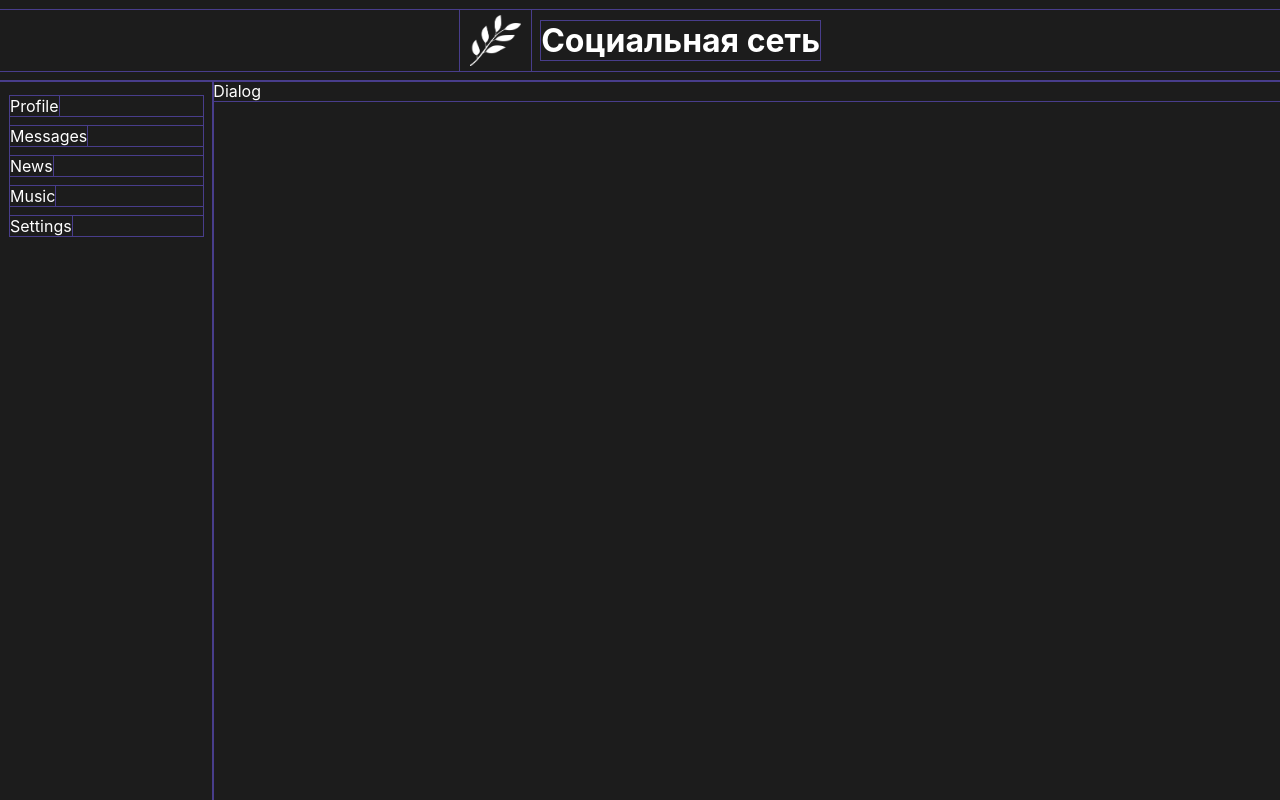
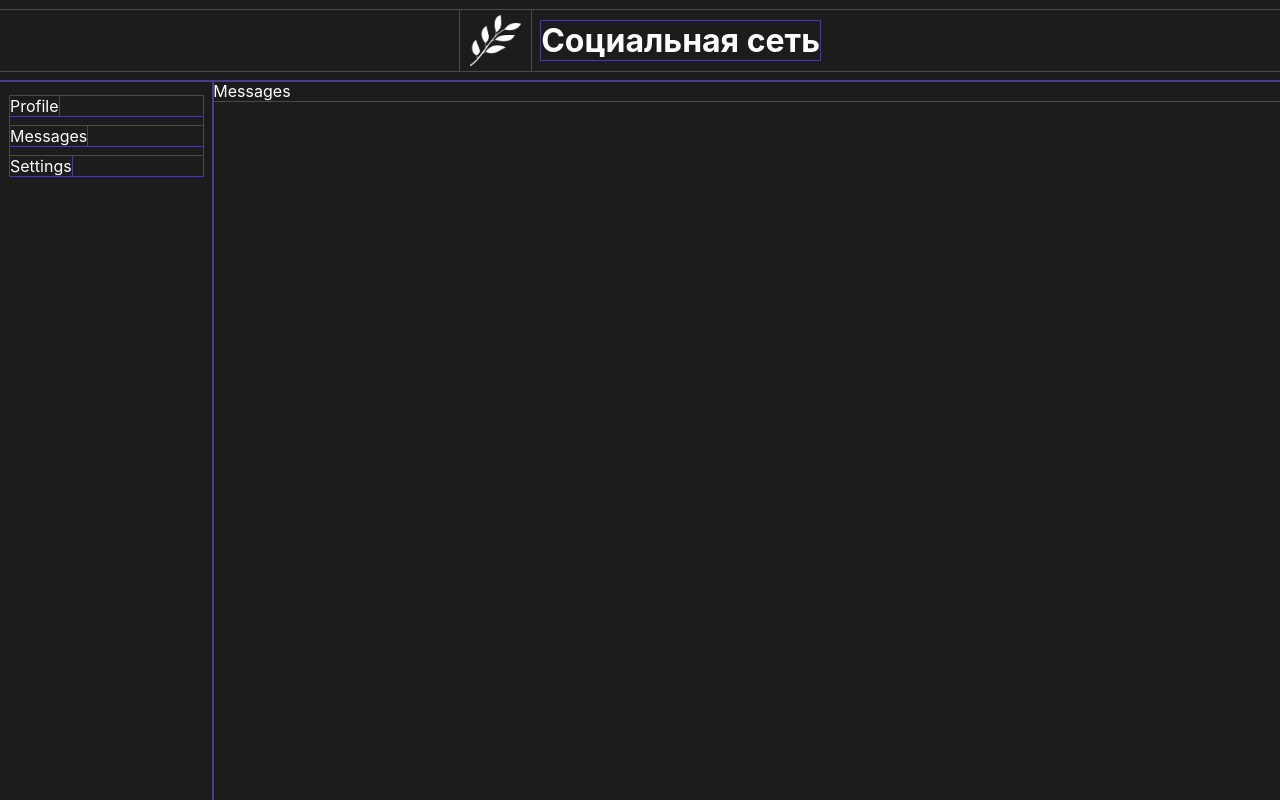
Before and after one commit to ps-fedorova/react-social-network, a React (Create React App) app: page /messages in a window 1280 px wide. Built offline with nearby package versions, Linux system fonts and the light colour scheme.

Commit message:
feat: add react-router-dom

```diff
--- a/package.json
+++ b/package.json
@@ -8,6 +8,7 @@
     "@testing-library/user-event": "^12.6.2",
     "react": "^17.0.1",
     "react-dom": "^17.0.1",
+    "react-router-dom": "^5.2.0",
     "react-scripts": "4.0.1",
     "web-vitals": "^0.2.4"
   },
--- a/src/components/Main/Dialogs/Dialogs.js
+++ /dev/null
@@ -1,14 +0,0 @@
-import React from 'react';
-
-import s from "./Dialogs.module.css"
-
-
-const Dialogs = () => {
-  return (
-    <div >
-Dialog
-    </div>
-  )
-}
-
-export default Dialogs;
--- a/src/components/Main/Main.js
+++ b/src/components/Main/Main.js
@@ -1,15 +1,19 @@
 import React from 'react';
-
+import { Route } from "react-router-dom";
 import s from "./Main.module.css"
 import Profile from "./Profile/Profile";
-import Dialogs from "./Dialogs/Dialogs";
+import Messages from "./Messages/Messages";
 
 
 const Main = () => {
   return (
     <div className={s.main}>
-      {/*<Profile/>*/}
-      <Dialogs/>
+      <Route exact path="/">
+        <Profile/>
+      </Route>
+      <Route  path="/messages">
+        <Messages/>
+      </Route>
     </div>
   )
 }
--- /dev/null
+++ b/src/components/Main/Messages/Messages.js
@@ -0,0 +1,14 @@
+import React from 'react';
+
+import s from "./Messages.module.css"
+
+
+const Messages = () => {
+  return (
+    <div>
+      Messages
+    </div>
+  )
+}
+
+export default Messages;
--- a/src/components/NavBar/NavBar.js
+++ b/src/components/NavBar/NavBar.js
@@ -2,7 +2,20 @@ import React from 'react';
 import s from './NavBar.module.css'
 
 const NavBar = () => {
-  const NavBarItem = ["Profile", "Messages", "News", "Music", "Settings"]
+  const NavBarItem = [
+    {
+      key: "Profile",
+      path: "/"
+    },
+    {
+      key: "Messages",
+      path: "/messages"
+    },
+    {
+      key: "Settings",
+      path: "/settings"
+    },
+  ]
 
   return (
     <nav className={s.navBar}>
@@ -10,7 +23,9 @@ const NavBar = () => {
         {NavBarItem.map((item, index) => {
           return (
             <li key={index} className={s.navBar__item}>
-              <button className="button">{item}</button>
+              <button className="button">
+                <a className="link" href={item.path}>{item.key}</a>
+              </button>
             </li>
           )
         })
--- a/src/index.js
+++ b/src/index.js
@@ -1,12 +1,15 @@
 import React from 'react';
 import ReactDOM from 'react-dom';
+import { BrowserRouter } from 'react-router-dom';
 import './index.css';
 import App from './App';
 import reportWebVitals from './reportWebVitals';
 
 ReactDOM.render(
   <React.StrictMode>
-    <App />
+    <BrowserRouter>
+      <App />
+    </BrowserRouter>
   </React.StrictMode>,
   document.getElementById('root')
 );
--- a/src/utils/utils.css
+++ b/src/utils/utils.css
@@ -6,6 +6,10 @@
   font: inherit;
   color: inherit;
   background-color: transparent;
+}
+
+.link {
+  text-decoration: none;
 }
 
 .button:hover {
```
Also changed, not shown: src/components/Main/Messages/Messages.module.css (added), 2 other files (tests, documents, lock files or other folders).
